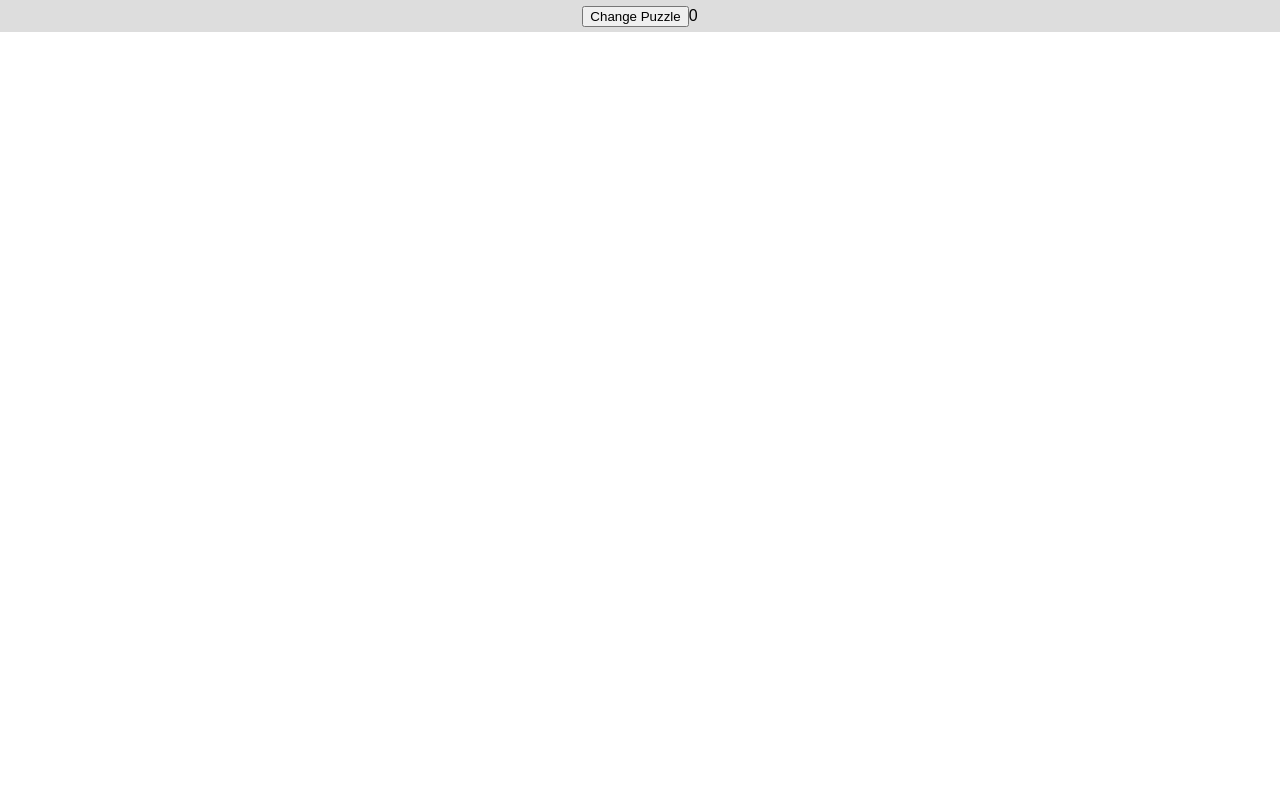
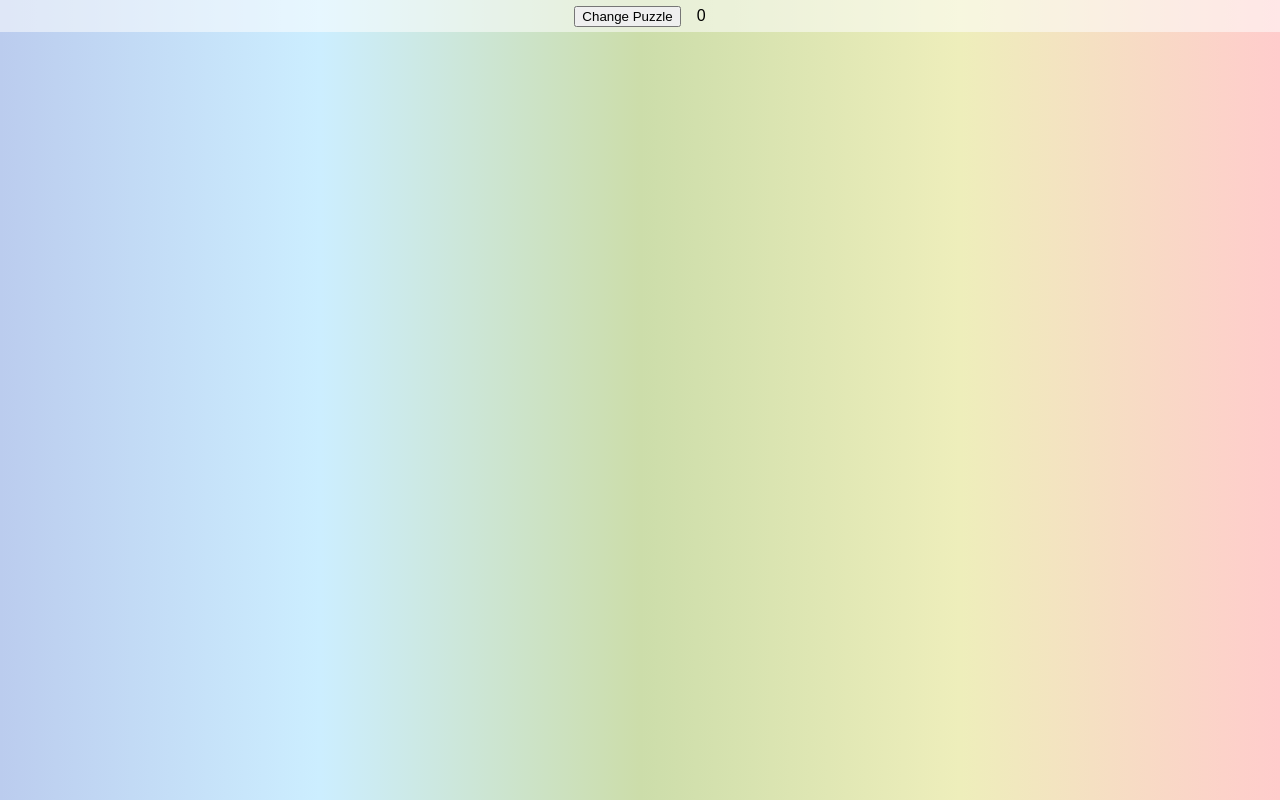
Before and after one commit to lumi-a/sliding-blocks, a website built with webpack: page www/index.html in a window 1280 px wide. Built offline with nearby package versions, Linux system fonts and the light colour scheme; what js-confetti, sliding-blocks would draw is missing.

Commit message:
Colorful background

```diff
--- a/www/style.css
+++ b/www/style.css
@@ -11,11 +11,16 @@ body {
     overflow: hidden;
 }
 
+body {
+    background: linear-gradient(0.25turn, #BBCCEE, #CCEEFF, #CCDDAA, #EEEEBB, #FFCCCC);
+}
+
 header {
     height: 2em;
     width: 100%;
-    background: #DDD;
+    background: #FFF8;
     display: flex;
+    gap: 1em;
     justify-content: center;
     align-items: center;
 }
```
